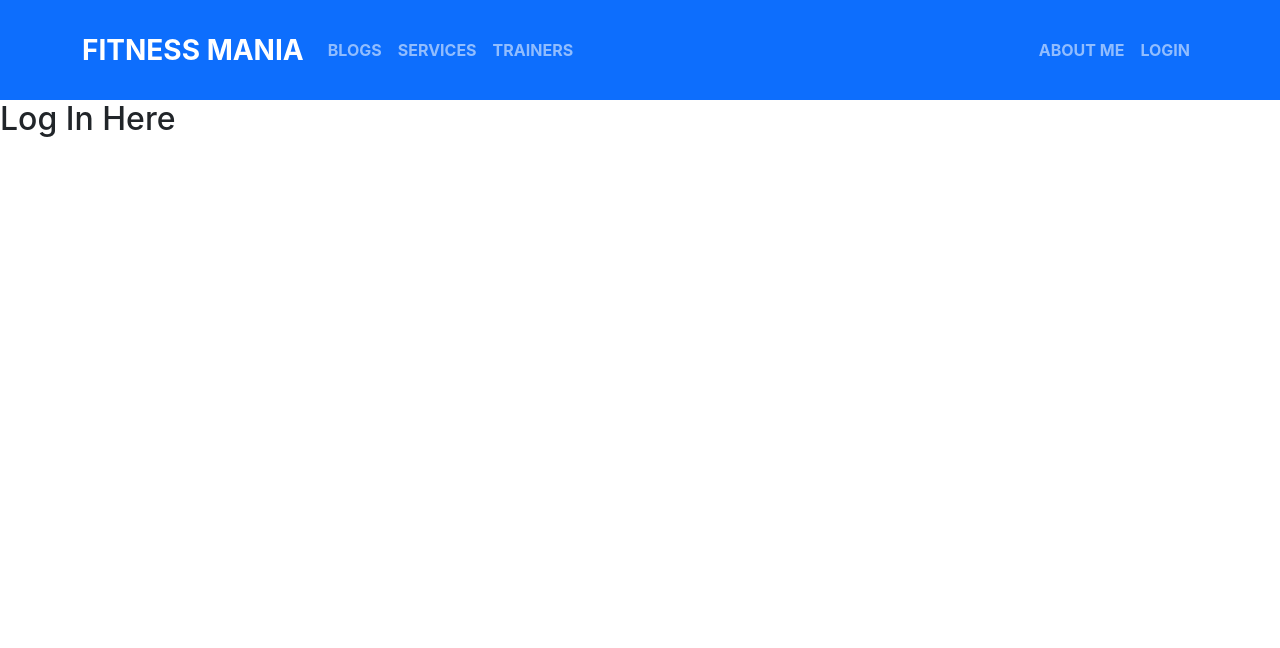
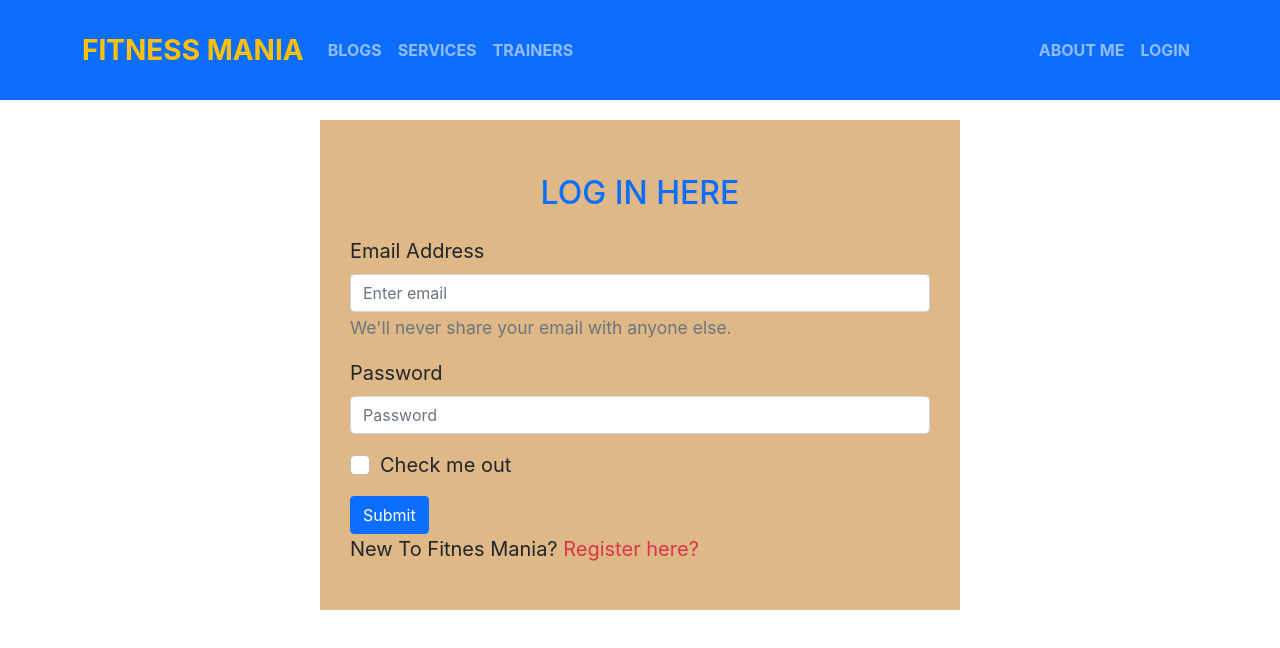
Before and after one commit to bariknishan/gym-site-10, a React (Create React App) app: page /login in a window 1280 px wide. Shown: the top 648 px of the page. Built offline with nearby package versions, Linux system fonts and the light colour scheme.

Commit message:
form added

```diff
--- a/src/App.js
+++ b/src/App.js
@@ -6,6 +6,7 @@ import Blogs from './Pages/Blogs/Blogs';
 import Checkout from './Pages/Checkout/Checkout';
 import Home from './Pages/Home/Home/Home';
 import Login from './Pages/Login/Login/Login';
+import Register from './Pages/Login/Register/Register';
 // import Footer from './Pages/SharedPage/Footer/Footer';
 import Header from './Pages/SharedPage/Header/Header';
 import Notfound from './Pages/SharedPage/Notfound/Notfound';
@@ -23,6 +24,7 @@ function App() {
         <Route path='/service/:serviceId' element={<Checkout></Checkout>} ></Route>
         <Route path='/about' element={<About></About>}></Route>
         <Route path='/login' element={<Login></Login>}></Route>
+        <Route path='/register' element={<Register></Register>}></Route>
         <Route path='*'element={<Notfound></Notfound>} ></Route>
       </Routes>
 
--- a/src/Pages/Home/Trainer/Trainer.js
+++ b/src/Pages/Home/Trainer/Trainer.js
@@ -13,7 +13,7 @@ const Trainer = ({ trainer }) => {
                 <div className="card-body">
                     <h5 className="card-title fw-bold fs-4   "  >{name}</h5>
                     <p className="card-text  ">All are professional and award winning Bodybuilder. And they are world famous</p>
-                    <a href="#" className="btn btn-warning"> SEE MORE</a>
+                    <a href="#" className="btn w-100 btn-warning"> SEE MORE</a>
                 </div>
             </div>
         </div>
--- /dev/null
+++ b/src/Pages/Login/Login/Login.css
@@ -0,0 +1,6 @@
+.log-container{
+    background-color: burlywood;
+    padding: 30px;
+    margin-top: 20px;
+    font-size: 20px;
+}
--- a/src/Pages/Login/Login/Login.js
+++ b/src/Pages/Login/Login/Login.js
@@ -1,10 +1,52 @@
 
-import React from 'react';
+import React, { useRef } from 'react';
+import { Button, Form } from 'react-bootstrap';
+import { useNavigate } from 'react-router-dom';
+import './Login.css'
 
 const Login = () => {
+    const emailRef = useRef('')
+    const passwordRef = useRef('')
+    const navigate = useNavigate()
+    const handleSubmit = event => {
+        event.preventDefault()
+        const email = emailRef.current.value;
+        const password = passwordRef.current.value;
+        console.log(email, password)
+    }
+
+    const navigateToRegister = event => {
+        navigate('/register')
+    }
+
     return (
-        <div>
-            <h2>Log In Here</h2>
+
+        <div className='log-container w-50 mx-auto'>
+            <h2 className='text-primary text-center  mt-4 ' > LOG IN HERE</h2>
+
+            <Form onSubmit={handleSubmit} >
+                <Form.Group className="mb-3 mt-4 " controlId="formBasicEmail">
+                    <Form.Label>Email Address</Form.Label>
+                    <Form.Control ref={emailRef} type="email" placeholder="Enter email" required />
+                    <Form.Text className="text-muted">
+                        We'll never share your email with anyone else.
+                    </Form.Text>
+                </Form.Group>
+
+                <Form.Group className="mb-3" controlId="formBasicPassword">
+                    <Form.Label>Password</Form.Label>
+                    <Form.Control ref={passwordRef} type="password" placeholder="Password" required />
+                </Form.Group>
+                <Form.Group className="mb-3" controlId="formBasicCheckbox">
+                    <Form.Check type="checkbox" label="Check me out" />
+                </Form.Group>
+
+                <Button onClick={handleSubmit} variant="primary" type="submit">
+                    Submit
+                </Button>
+            </Form>
+            <p >New To Fitnes Mania? <span className='text-danger' onClick={navigateToRegister} >Register here?</span></p>
+
         </div>
     );
 };
--- a/src/Pages/SharedPage/Header/Header.js
+++ b/src/Pages/SharedPage/Header/Header.js
@@ -1,12 +1,12 @@
 import React from 'react';
-import { Container, Nav, Navbar, NavDropdown } from 'react-bootstrap';
+import { Container, Nav, Navbar,  } from 'react-bootstrap';
 import { Link } from 'react-router-dom';
 
 const Header = () => {
     return (
         <Navbar collapseOnSelect expand="lg" bg="primary" className='p-4' sticky='top' variant="dark">
             <Container>
-        <Navbar.Brand   as ={Link}   to="/" className='fs-3 fw-bold'    >FITNESS MANIA</Navbar.Brand>
+                <Navbar.Brand as={Link} to="/" className='fs-3 fw-bold text-warning '    >FITNESS MANIA</Navbar.Brand>
                 <Navbar.Toggle aria-controls="responsive-navbar-nav" />
                 <Navbar.Collapse id="responsive-navbar-nav">
                     <Nav className="me-auto">
@@ -16,8 +16,8 @@ const Header = () => {
 
                     </Nav>
                     <Nav>
-            <Nav.Link  as={Link}    to="about"   className='fw-bold fs-6 '      >ABOUT ME</Nav.Link>
-            <Nav.Link  as ={Link}      to= "login"  className='fw-bold fs-6 '       >
+                        <Nav.Link as={Link} to="about" className='fw-bold fs-6 '      >ABOUT ME</Nav.Link>
+                        <Nav.Link as={Link} to="login" className='fw-bold fs-6 '       >
                             LOGIN
                         </Nav.Link>
                     </Nav>
```
Also changed, not shown: 1 other file (tests, documents, lock files or other folders). Lines whose indentation alone changed are shown as unchanged.
